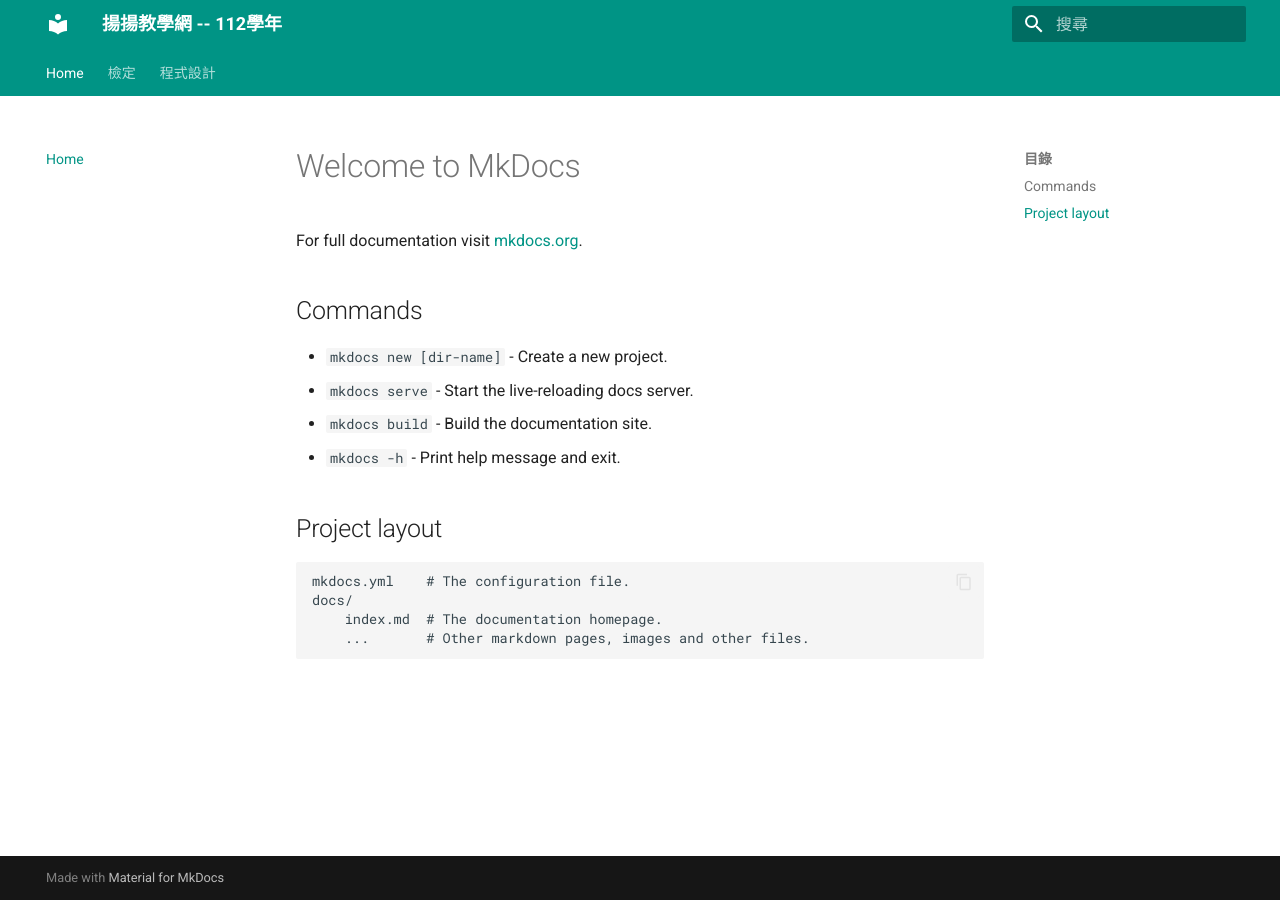
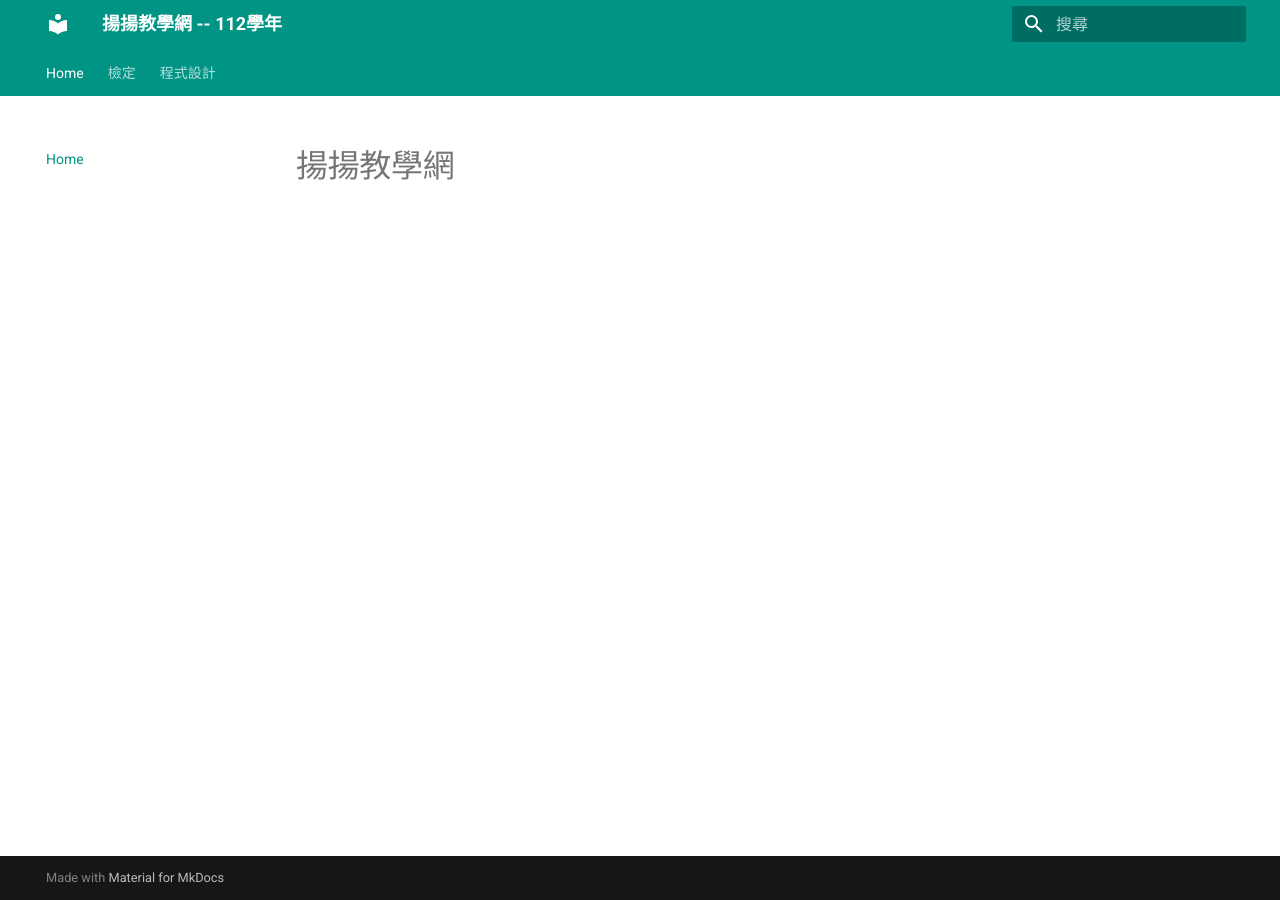
Before and after one commit to cwyedu/school-112, an MkDocs documentation site: the page built from docs/index.md, in a window 1280 px wide. Built offline with MkDocs 1.6.1 and Material for MkDocs 9.7.7, drawn with Linux system fonts in a browser that asks for light colours.

Commit message:
測試自動布署

```diff
--- a/docs/index.md
+++ b/docs/index.md
@@ -1,17 +1 @@
-# Welcome to MkDocs
-
-For full documentation visit [mkdocs.org](https://www.mkdocs.org).
-
-## Commands
-
-* `mkdocs new [dir-name]` - Create a new project.
-* `mkdocs serve` - Start the live-reloading docs server.
-* `mkdocs build` - Build the documentation site.
-* `mkdocs -h` - Print help message and exit.
-
-## Project layout
-
-    mkdocs.yml    # The configuration file.
-    docs/
-        index.md  # The documentation homepage.
-        ...       # Other markdown pages, images and other files.
+# 揚揚教學網
```
Also changed, not shown: docs/programming/index.md (added, +1 -0 lines), requirements.txt (added, +26 -0 lines).
